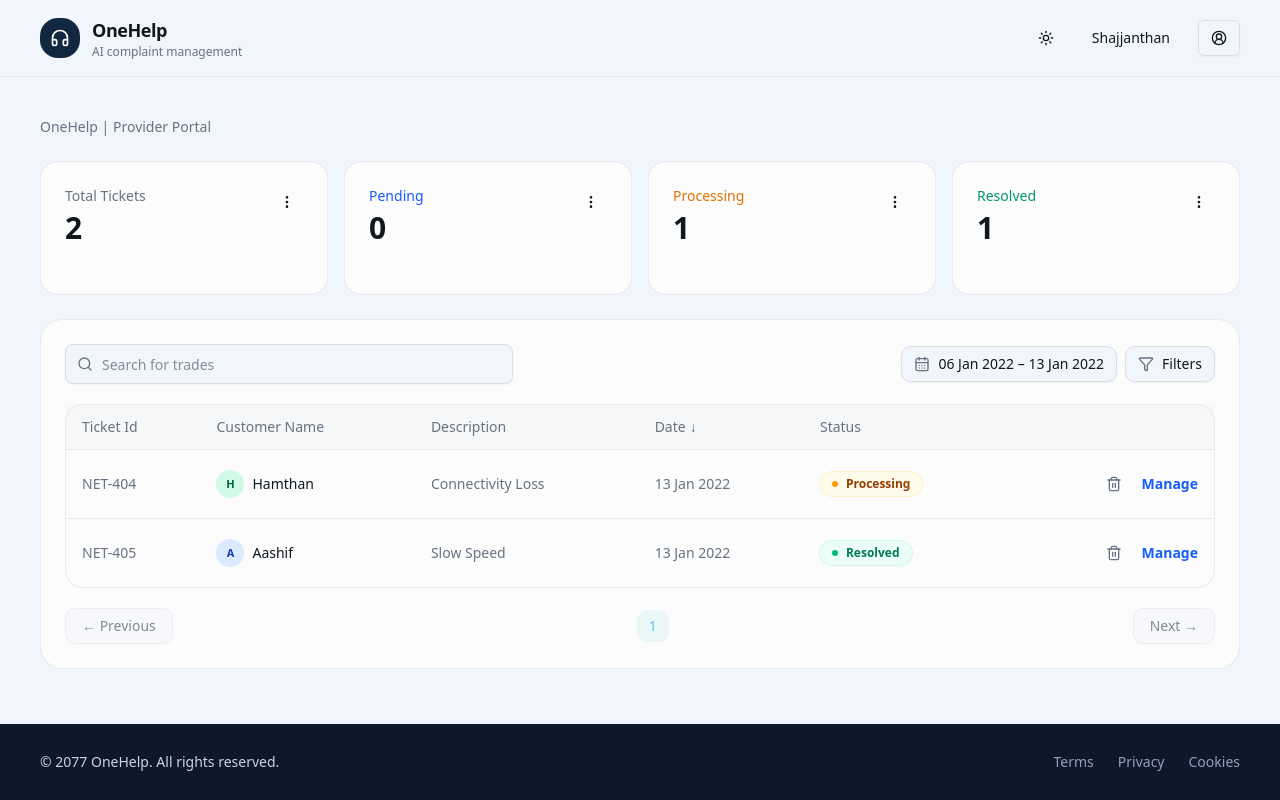
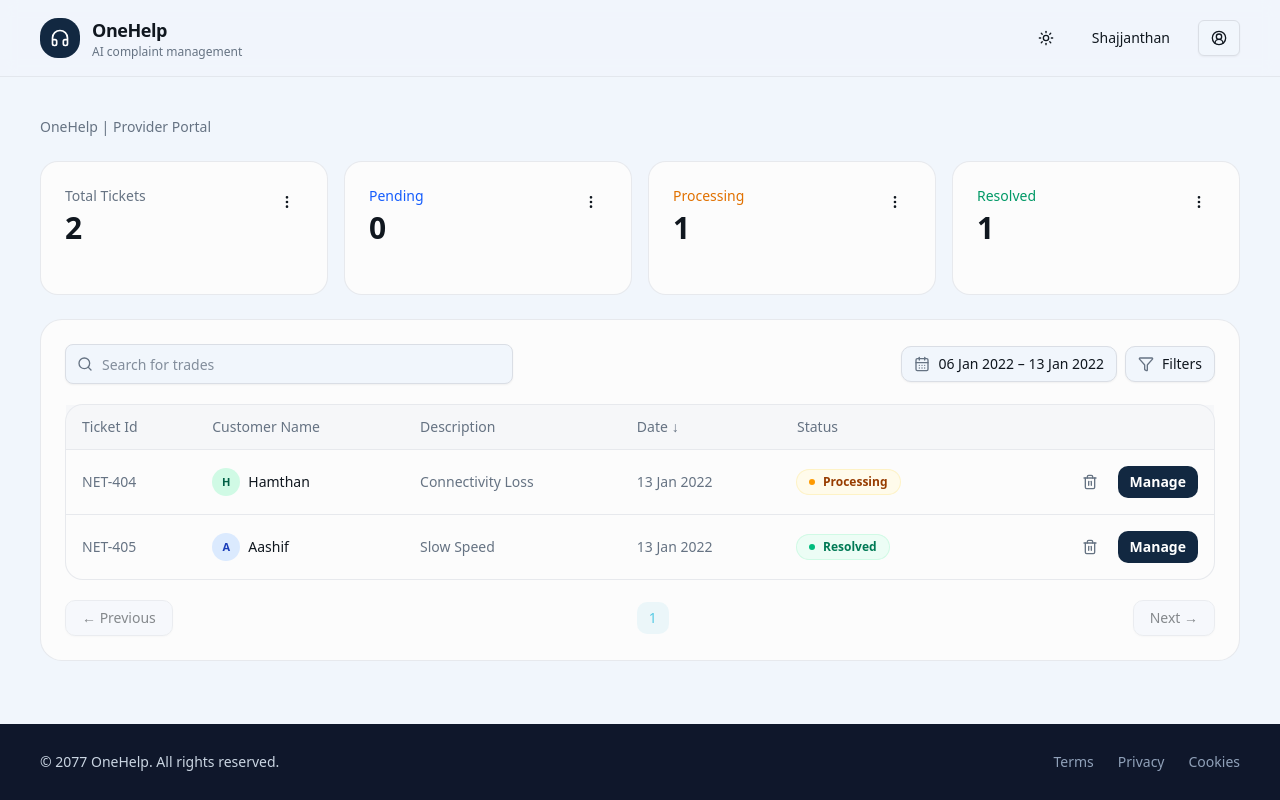
Before and after one commit to Hamdhan7/resolve, a Next.js app: page /provider/dashboard in a window 1280 px wide. Built offline with nearby package versions, Linux system fonts and the light colour scheme.

Commit message:
Fix: Button hover

```diff
--- a/app/provider/dashboard/provider-dashboard-client.tsx
+++ b/app/provider/dashboard/provider-dashboard-client.tsx
@@ -1,6 +1,5 @@
 "use client";
 
-import Link from "next/link";
 import { useEffect, useMemo, useState } from "react";
 import { useRouter } from "next/navigation";
 import { CalendarDays, Filter, MoreVertical, Search, Trash2 } from "lucide-react";
@@ -258,7 +257,10 @@ export default function ProviderDashboardClient() {
             <div className="flex items-center gap-2">
               <DropdownMenu>
                 <DropdownMenuTrigger asChild>
-                  <Button variant="outline" className="rounded-lg">
+                  <Button
+                    variant="outline"
+                    className="rounded-lg transition-colors hover:bg-[#122841] hover:text-white hover:[&_svg]:text-white"
+                  >
                     <CalendarDays className="size-4 text-muted-foreground" />
                     {formatRangeLabel(startDate, endDate)}
                   </Button>
@@ -317,11 +319,14 @@ export default function ProviderDashboardClient() {
 
               <DropdownMenu>
                 <DropdownMenuTrigger asChild>
-                  <Button variant="outline" className="rounded-lg">
+                  <Button
+                    variant="outline"
+                    className="group rounded-lg transition-colors hover:bg-[#122841] hover:text-white hover:[&_svg]:text-white"
+                  >
                     <Filter className="size-4 text-muted-foreground" />
                     Filters
                     {activeStatusFilterCount > 0 ? (
-                      <span className="ml-1 inline-flex min-w-5 items-center justify-center rounded-full bg-primary px-1.5 py-0.5 text-[10px] font-semibold leading-none text-primary-foreground">
+                      <span className="ml-1 inline-flex min-w-5 items-center justify-center rounded-full bg-primary px-1.5 py-0.5 text-[10px] font-semibold leading-none text-primary-foreground group-hover:bg-white group-hover:text-[#122841]">
                         {activeStatusFilterCount}
                       </span>
                     ) : null}
@@ -367,7 +372,7 @@ export default function ProviderDashboardClient() {
                   <Button
                     variant="ghost"
                     size="icon-sm"
-                    className="rounded-lg text-muted-foreground hover:text-foreground"
+                    className="rounded-lg text-muted-foreground hover:text-white"
                     onClick={(e) => {
                       e.stopPropagation();
                       void onDelete(row);
@@ -377,12 +382,15 @@ export default function ProviderDashboardClient() {
                     <Trash2 className="size-4" />
                   </Button>
                   <Button
-                    asChild
-                    variant="link"
-                    className="h-auto px-0 font-semibold text-blue-600 hover:text-blue-700"
-                    onClick={(e) => e.stopPropagation()}
+                    type="button"
+                    size="sm"
+                    className="rounded-lg font-semibold text-white transition-all duration-200 hover:text-white hover:brightness-110 hover:shadow-lg hover:shadow-[#122841]/45 active:scale-[0.98]"
+                    onClick={(e) => {
+                      e.stopPropagation();
+                      router.push(`/provider/tickets/${encodeURIComponent(row.id)}`);
+                    }}
                   >
-                    <Link href={`/provider/tickets/${encodeURIComponent(row.id)}`}>Manage</Link>
+                    Manage
                   </Button>
                 </div>
               )}
```
